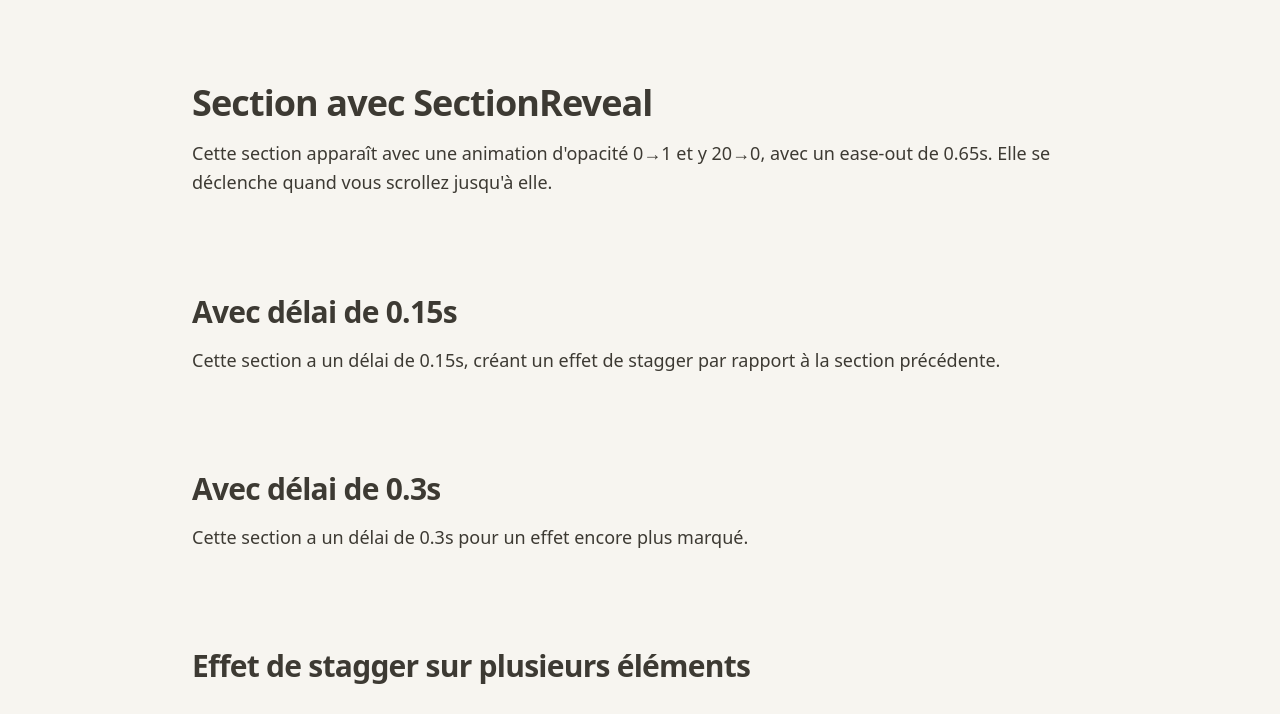
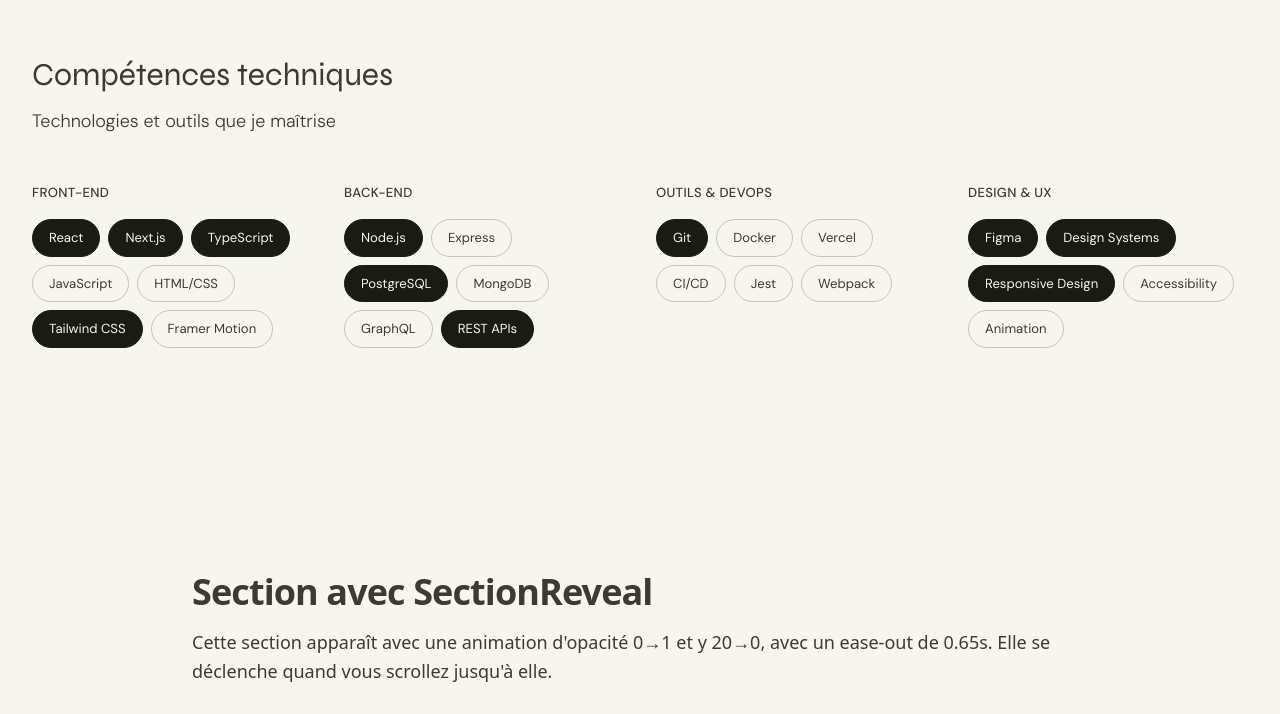
Before and after one commit to Mike1908/portfolio, a Next.js app: page / in a window 1280 px wide. Shown: the part 3399-4113 px from the top of the page. Built offline with nearby package versions, Linux system fonts and the light colour scheme.

Commit message:
SkillsSection

```diff
--- a/src/app/page.tsx
+++ b/src/app/page.tsx
@@ -1,4 +1,4 @@
-import { NavBar, HeroSection, SectionReveal, AboutSection, ExperienceSection, ProjectsSection } from "@/components";
+import { NavBar, HeroSection, SectionReveal, AboutSection, ExperienceSection, ProjectsSection, SkillsSection } from "@/components";
 
 const navLinks = [
   { label: "À propos", href: "#about" },
@@ -87,6 +87,53 @@
   },
 ];
 
+const skillGroups = [
+  {
+    label: "Front-End",
+    skills: [
+      { label: "React", featured: true },
+      { label: "Next.js", featured: true },
+      { label: "TypeScript", featured: true },
+      { label: "JavaScript", featured: false },
+      { label: "HTML/CSS", featured: false },
+      { label: "Tailwind CSS", featured: true },
+      { label: "Framer Motion", featured: false },
+    ],
+  },
+  {
+    label: "Back-End",
+    skills: [
+      { label: "Node.js", featured: true },
+      { label: "Express", featured: false },
+      { label: "PostgreSQL", featured: true },
+      { label: "MongoDB", featured: false },
+      { label: "GraphQL", featured: false },
+      { label: "REST APIs", featured: true },
+    ],
+  },
+  {
+    label: "Outils & DevOps",
+    skills: [
+      { label: "Git", featured: true },
+      { label: "Docker", featured: false },
+      { label: "Vercel", featured: false },
+      { label: "CI/CD", featured: false },
+      { label: "Jest", featured: false },
+      { label: "Webpack", featured: false },
+    ],
+  },
+  {
+    label: "Design & UX",
+    skills: [
+      { label: "Figma", featured: true },
+      { label: "Design Systems", featured: true },
+      { label: "Responsive Design", featured: true },
+      { label: "Accessibility", featured: false },
+      { label: "Animation", featured: false },
+    ],
+  },
+];
+
 export default function Home() {
   return (
     <div className="flex flex-col flex-1 font-sans">
@@ -119,6 +166,13 @@
         title="Projets sélectionnés"
         subtitle="Une collection de mes réalisations récentes"
         projects={projects}
+      />
+
+      {/* Section Compétences */}
+      <SkillsSection
+        title="Compétences techniques"
+        subtitle="Technologies et outils que je maîtrise"
+        groups={skillGroups}
       />
 
       <main id="content" className="flex flex-1 w-full flex-col items-center py-32 px-6 sm:px-16">
--- /dev/null
+++ b/src/components/atoms/SkillTag.tsx
@@ -0,0 +1,24 @@
+import { cn } from "@/lib/utils";
+
+export type SkillTagProps = {
+  readonly label: string;
+  readonly featured?: boolean;
+  readonly className?: string;
+};
+
+export const SkillTag = ({ label, featured = false, className }: SkillTagProps) => {
+  return (
+    <span
+      className={cn(
+        "inline-block cursor-default rounded-badge border px-4 py-2 font-body transition-all duration-300 ease-spring hover:scale-[1.04]",
+        featured
+          ? "border-[#1A1B14] bg-[#1A1B14] text-[#F7F5F0] hover:border-border hover:bg-transparent hover:text-[#3D3A33] dark:border-[#F2EFE9] dark:bg-[#F2EFE9] dark:text-[#111010] dark:hover:bg-transparent dark:hover:border-border dark:hover:text-[#CBC3B8]"
+          : "border-border bg-transparent text-body hover:border-[#1A1B14] hover:bg-[#1A1B14] hover:text-[#F7F5F0] dark:hover:border-[#F2EFE9] dark:hover:bg-[#F2EFE9] dark:hover:text-[#111010]",
+        className,
+      )}
+      style={{ fontSize: "0.82rem" }}
+    >
+      {label}
+    </span>
+  );
+};
--- a/src/components/atoms/TechTag.tsx
+++ b/src/components/atoms/TechTag.tsx
@@ -9,7 +9,7 @@
   return (
     <span
       className={cn(
-        "inline-block rounded-tag border border-border bg-bg-surface px-3 py-1 font-mono text-muted transition-colors duration-200 hover:bg-bg-hover",
+        "inline-block rounded-tag border border-border bg-bg-surface px-3 py-1 font-mono text-muted",
         className,
       )}
       style={{ fontSize: "0.73rem" }}
--- a/src/components/index.ts
+++ b/src/components/index.ts
@@ -6,6 +6,7 @@
 export { BackgroundGrid, type BackgroundGridProps } from './atoms/BackgroundGrid';
 export { StatCard, type StatCardProps } from './atoms/StatCard';
 export { TechTag, type TechTagProps } from './atoms/TechTag';
+export { SkillTag, type SkillTagProps } from './atoms/SkillTag';
 
 // Molecules - Combinaisons d'atomes
 export { ThemeToggle } from './molecules/ThemeToggle';
@@ -21,6 +22,7 @@
 export { AboutSection, type AboutSectionProps, type Stat } from './organisms/AboutSection';
 export { ExperienceSection, type ExperienceSectionProps } from './organisms/ExperienceSection';
 export { ProjectsSection, type ProjectsSectionProps } from './organisms/ProjectsSection';
+export { SkillsSection, type SkillsSectionProps, type SkillGroup, type Skill } from './organisms/SkillsSection';
 
 // Providers - Context providers
 export { ThemeProvider, type ThemeProviderProps } from './providers';
--- /dev/null
+++ b/src/components/organisms/SkillsSection.tsx
@@ -0,0 +1,62 @@
+"use client";
+
+import { SectionHeader } from "../molecules/SectionHeader";
+import { SkillTag } from "../atoms/SkillTag";
+import { SectionReveal } from "../molecules/SectionReveal";
+import { cn } from "@/lib/utils";
+
+export type Skill = {
+  readonly label: string;
+  readonly featured?: boolean;
+};
+
+export type SkillGroup = {
+  readonly label: string;
+  readonly skills: Skill[];
+};
+
+export type SkillsSectionProps = {
+  readonly title?: string;
+  readonly subtitle?: string;
+  readonly groups: SkillGroup[];
+  readonly className?: string;
+};
+
+export const SkillsSection = ({
+  title = "Compétences",
+  subtitle,
+  groups,
+  className,
+}: SkillsSectionProps) => {
+  return (
+    <section className={cn("relative w-full py-section px-6 lg:px-8", className)}>
+      <div className="mx-auto w-full max-w-7xl">
+        <SectionHeader title={title} subtitle={subtitle} />
+
+        <SectionReveal delay={0.1}>
+          <div className="grid grid-cols-[repeat(auto-fit,minmax(200px,1fr))] gap-8">
+            {groups.map((group, groupIndex) => (
+              <div key={`${group.label}-${groupIndex}`} className="space-y-4">
+                <h3
+                  className="font-body uppercase tracking-wide text-muted"
+                  style={{ fontSize: "0.82rem", fontWeight: 500 }}
+                >
+                  {group.label}
+                </h3>
+                <div className="flex flex-wrap gap-2">
+                  {group.skills.map((skill, skillIndex) => (
+                    <SkillTag
+                      key={`${skill.label}-${skillIndex}`}
+                      label={skill.label}
+                      featured={skill.featured}
+                    />
+                  ))}
+                </div>
+              </div>
+            ))}
+          </div>
+        </SectionReveal>
+      </div>
+    </section>
+  );
+};
```
Also changed, not shown: .mod-patterns.json.
